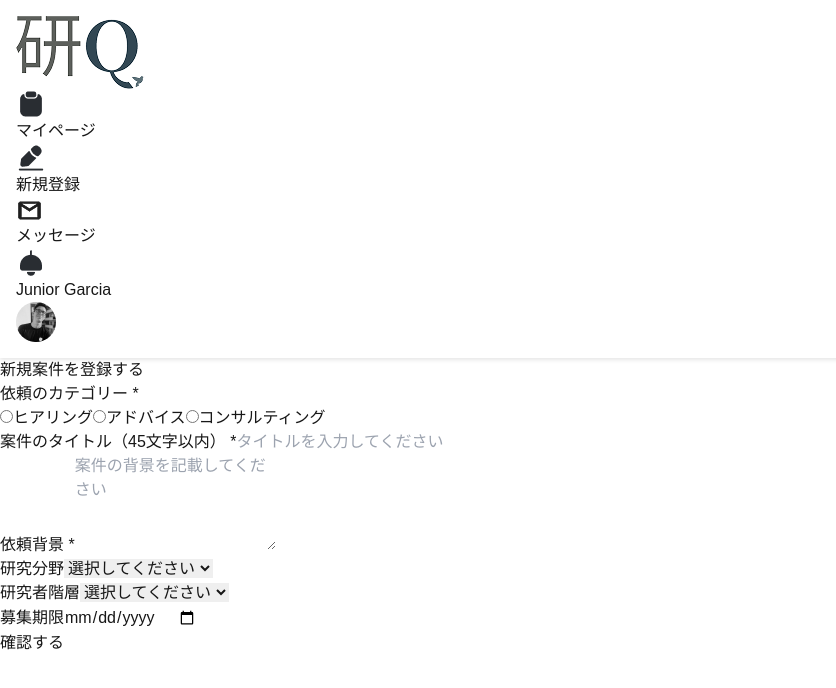
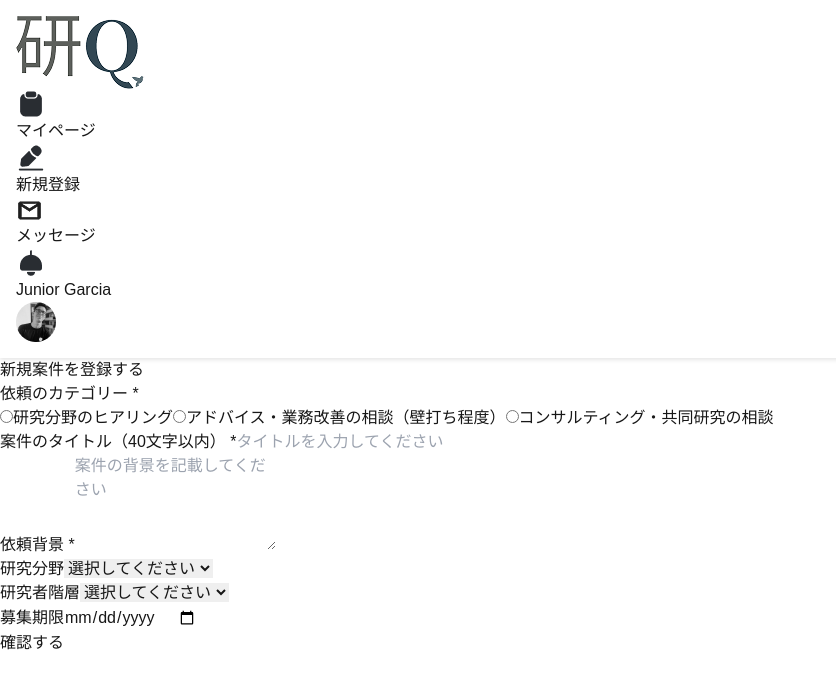
Before and after one commit to enakamizo/kenQ-app-frontend, a Next.js app: page /register in a window 1280 px wide. Shown: the top 688 px of the page, without its empty margins (0-836 px from the left). Built offline with nearby package versions, Linux system fonts and the light colour scheme.

Commit message:
依頼カテゴリー・研究者階層の選択肢追加

```diff
--- a/src/components/RequestForm.tsx
+++ b/src/components/RequestForm.tsx
@@ -59,7 +59,7 @@ export default function RequestForm({ onSubmit }: RequestFormProps) {
       <div>
         <label className="block text-sm font-medium mb-1">依頼のカテゴリー <span className="text-red-500">*</span></label>
         <div className="space-y-2">
-          {["ヒアリング", "アドバイス", "コンサルティング"].map((option) => (
+          {["研究分野のヒアリング", "アドバイス・業務改善の相談（壁打ち程度）", "コンサルティング・共同研究の相談"].map((option) => (
             <label key={option} className="flex items-center space-x-2">
               <input
                 type="radio"
@@ -76,13 +76,13 @@ export default function RequestForm({ onSubmit }: RequestFormProps) {
 
       {/* 案件のタイトル */}
       <div>
-        <label className="block text-sm font-medium mb-1">案件のタイトル（45文字以内） <span className="text-red-500">*</span></label>
+        <label className="block text-sm font-medium mb-1">案件のタイトル（40文字以内） <span className="text-red-500">*</span></label>
         <input
           type="text"
           name="title"
           value={localFormData.title}
           onChange={handleChange}
-          maxLength={45}
+          maxLength={40}
           placeholder="タイトルを入力してください"
           className="w-full p-2 border border-gray-300 rounded-lg"
         />
@@ -127,9 +127,9 @@ export default function RequestForm({ onSubmit }: RequestFormProps) {
           className="w-full p-2 border border-gray-300 rounded-lg"
         >
           <option value="">選択してください</option>
-          <option value="初級">初級</option>
-          <option value="中級">中級</option>
-          <option value="上級">上級</option>
+          <option value="教授">教授</option>
+          <option value="准教授">准教授</option>
+          <option value="研究員">研究員</option>
         </select>
       </div>
 
```
